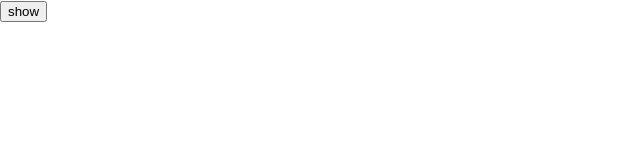
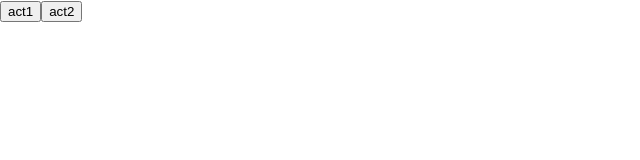
Before and after one commit to Ko3uHaK/my-app, a React (Create React App) app: page / in a window 1280 px wide. Shown: the top 160 px of the page, without its empty margins (0-640 px from the left). Built offline with nearby package versions, Linux system fonts and the light colour scheme.

Commit message:
react event 2

```diff
--- a/src/App.js
+++ b/src/App.js
@@ -1,13 +1,25 @@
 import React from 'react';
 
 function App() {
-		function showMess() {
-			alert('hello');
-		}
+	function show1() {
+		alert(1);
+	}
 
-		return <div>
-			<button onClick={showMess}>show</button>
-		</div>;
+	function show2() {
+		alert(2);
+	}
+
+	return <div>
+		<button onClick={show1}>act1</button>
+		<button onClick={show2}>act2</button>
+	</div>;
+		// function showMess() {
+		// 	alert('hello');
+		// }
+
+		// return <div>
+		// 	<button onClick={showMess}>show</button>
+		// </div>;
 	// function getDigitsSum(num){
 	// 	let string = num.toString();
 	// 	let arr = string.split("");
```
